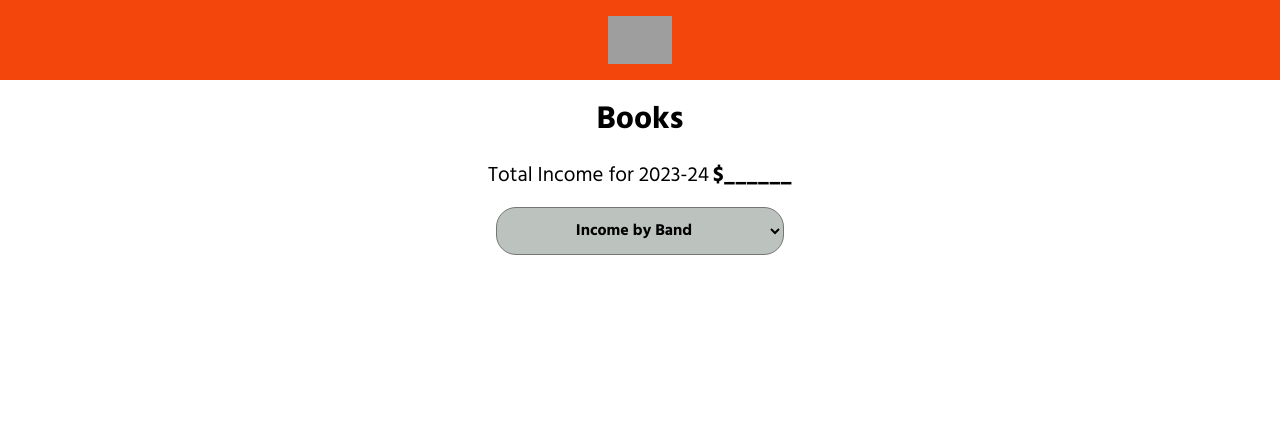
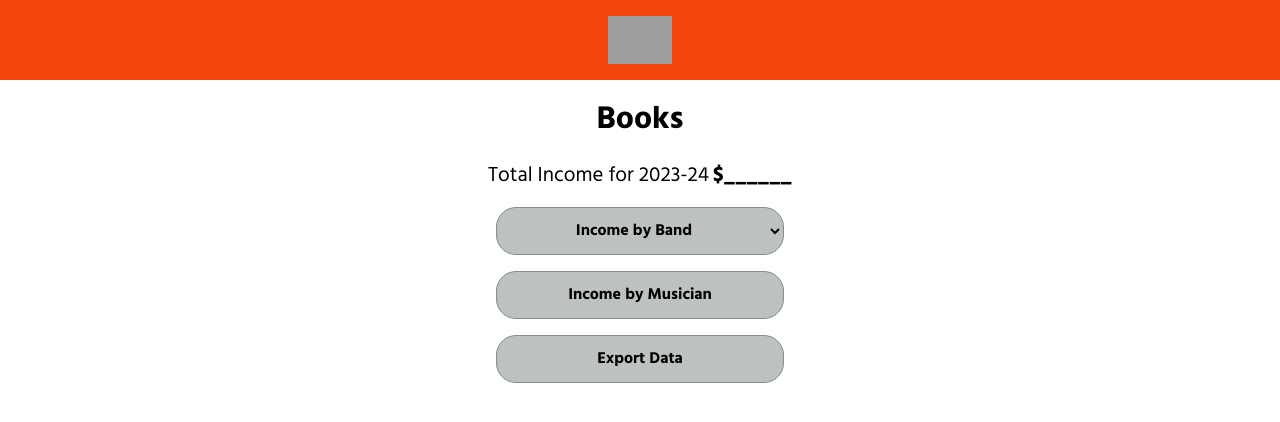
Before and after one commit to RickV85/gig-boss-interview, a React (Vite) app: page / in a window 1280 px wide. Shown: the top 422 px of the page. Built offline with nearby package versions, Linux system fonts and the light colour scheme; grey boxes are pictures that could not be loaded; the HTML template or start-up script is replaced by a standard one.

Commit message:
Create buttons in Books and style

```diff
--- a/src/App.css
+++ b/src/App.css
@@ -5,13 +5,13 @@
 body {
   min-height: 100vh;
   width: 100vw;
-  max-width: 100vw;
   overflow-x: hidden;
   background-color: #ffffff;
 }
 
 button,
 select {
+  border: 1px solid #808f85;
   border-radius: 20px;
   background-color: #808f8587;
   color: #000;
--- a/src/components/Books/Books.css
+++ b/src/components/Books/Books.css
@@ -22,7 +22,7 @@ main {
   margin-left: .25rem;
 }
 
-.band-select {
+.band-select, .books-btn {
   width: 70%;
   max-width: 18rem;
   height: 3rem;
--- a/src/components/Books/Books.jsx
+++ b/src/components/Books/Books.jsx
@@ -8,6 +8,8 @@ export default function Books() {
       <h1 className="books-header">Books</h1>
       <TotalIncome total={null} />
       <BandSelect />
+      <button className="books-btn">Income by Musician</button>
+      <button className="books-btn">Export Data</button>
     </main>
   );
 }
```
